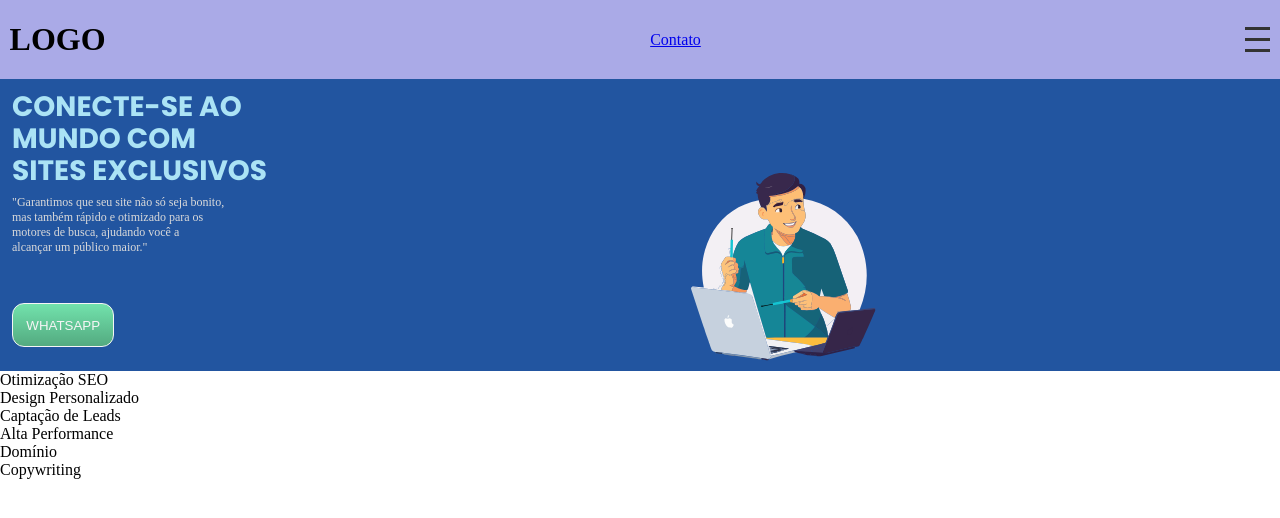
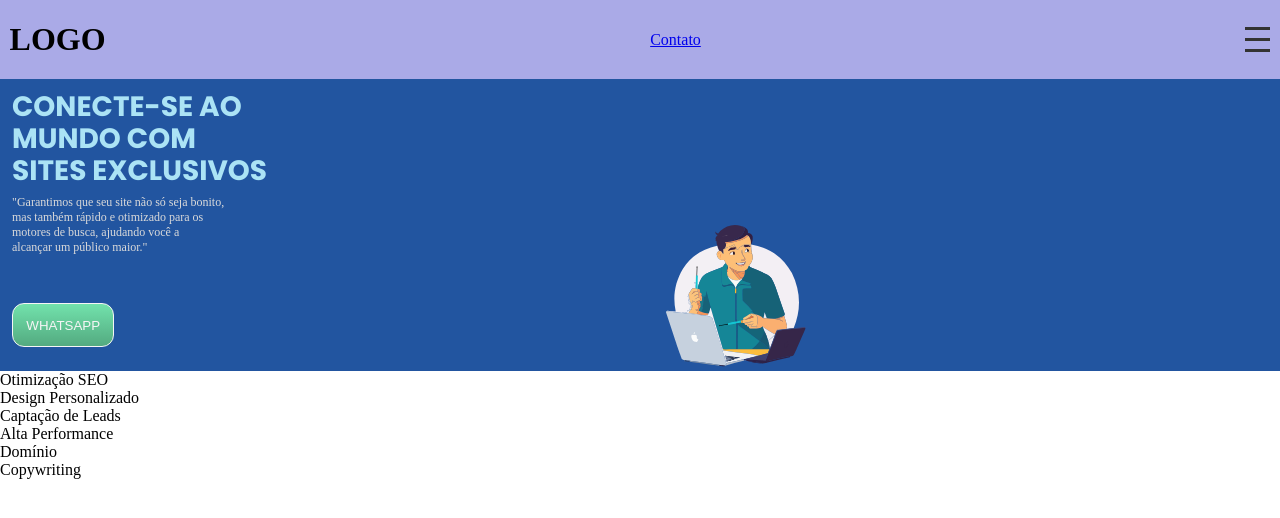
Before and after one commit to ellyfbernardo/lp-equipe, a React (Vite) app: page / in a window 1280 px wide. Shown: the top 518 px of the page. Built offline with nearby package versions, Linux system fonts and the light colour scheme.

Commit message:
fixing width

```diff
--- a/src/app.css
+++ b/src/app.css
@@ -0,0 +1,3 @@
+*{
+     overflow-x: hidden;
+}
--- a/src/components/main/Main.css
+++ b/src/components/main/Main.css
@@ -34,6 +34,7 @@
 }
 .main-img{
      position:absolute;
-     left: 54%;
-     top: 32%;
+     left: 52%;
+     top: 50%;
+     width: 140px;
 }
```
